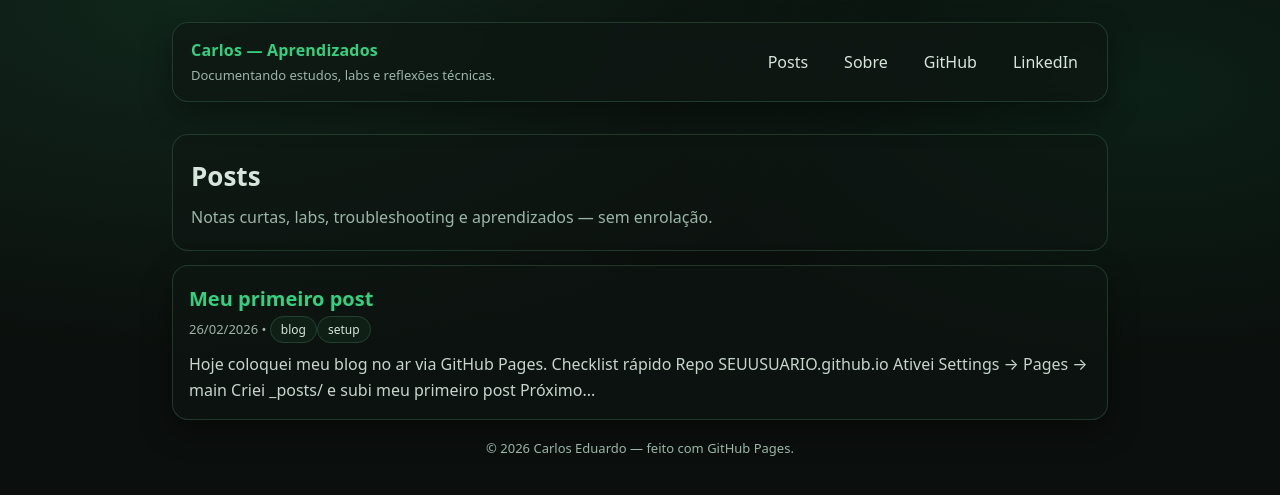
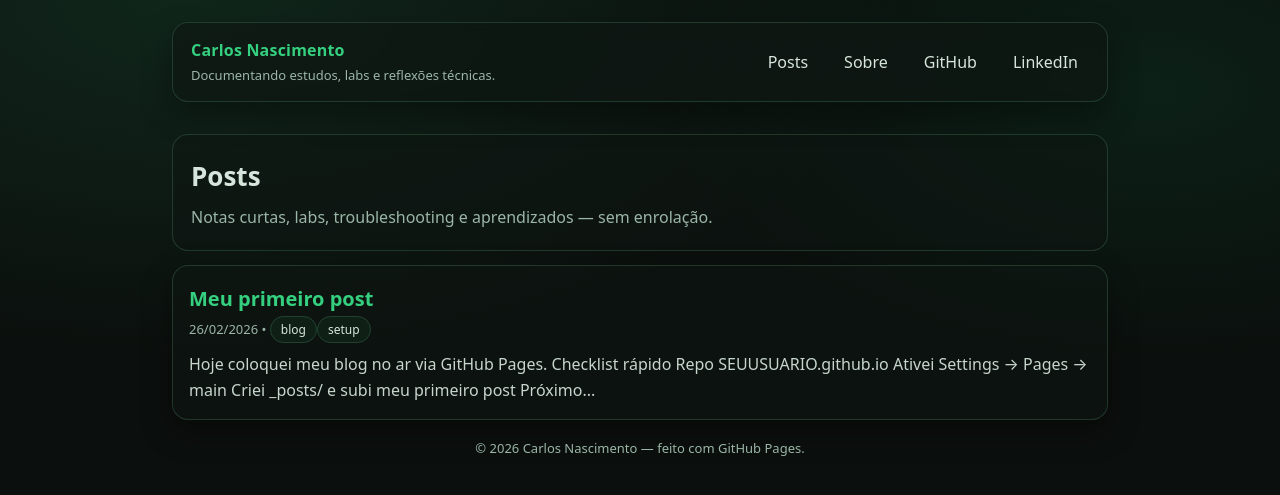
Before and after one commit to carloskyle/carloskyle.github.io, a Jekyll site: the page built from index.md, in a window 1280 px wide. Shown: the top 495 px of the page. Built offline with Jekyll 4.4.1, drawn with Linux system fonts in a browser that asks for light colours.

Commit message:
Update _config.yml

```diff
--- a/_config.yml
+++ b/_config.yml
@@ -1,6 +1,6 @@
-title: "Carlos — Aprendizados"
+title: "Carlos Nascimento"
 description: "Documentando estudos, labs e reflexões técnicas."
-url: "https://SEUUSUARIO.github.io" # troque depois
+url: "https://github.com/carloskyle" # troque depois
 timezone: America/Sao_Paulo
 
 markdown: kramdown
@@ -15,9 +15,10 @@ plugins:
 
 # Dados usados no "Sobre"
 author:
-  name: "Carlos Eduardo"
-  role: "Network/Security • Labs • Aprendizado contínuo"
-  bio: "Escrevo sobre o que estudo: redes, segurança, automação e troubleshooting."
+  name: "Carlos Nascimento"
+  role: "Network/Security • CTF • Aprendizado contínuo"
+  bio: "Escrevo sobre o que estudo: redes, segurança, soluções e troubleshooting."
   links:
-    github: "https://github.com/SEUUSUARIO"
-    linkedin: "https://www.linkedin.com/in/SEU-LINK/"
+    github: "https://github.com/carloskyle"
+
+    linkedin: "https://www.linkedin.com/in/carlos-nascimento-673741188/"
```
